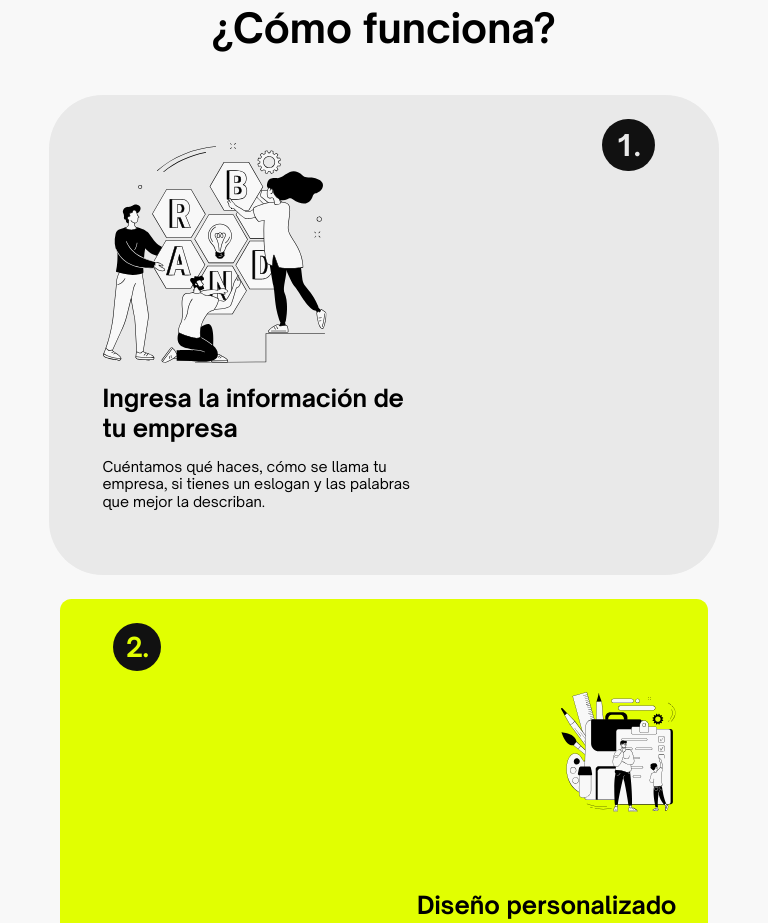
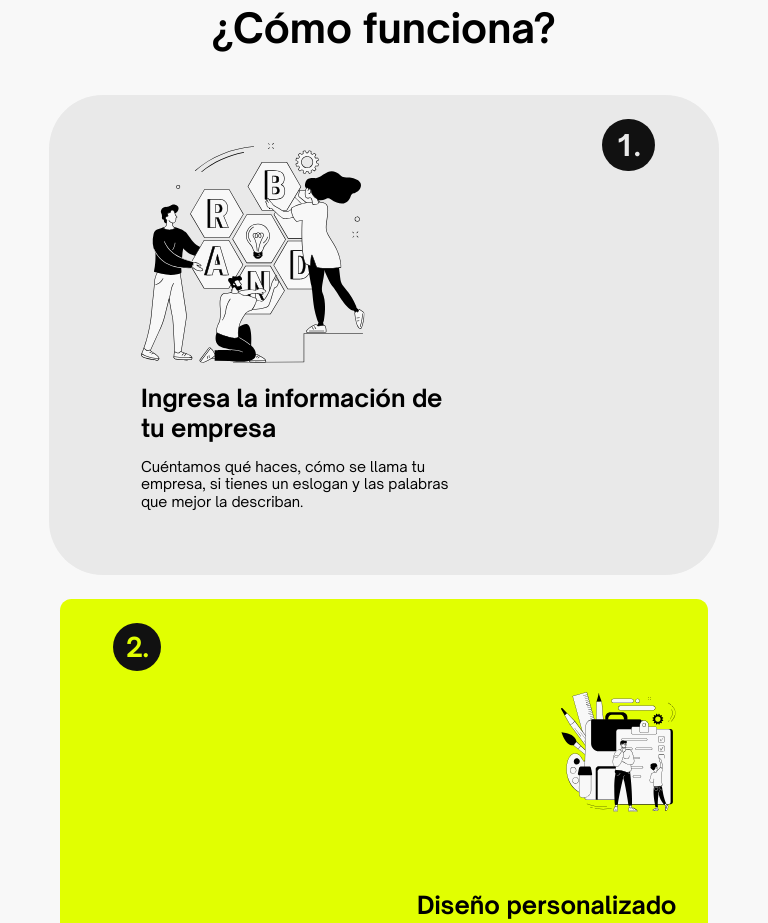
Before and after one commit to TheSerch07/Client-Wawo-Logos, a React (Vite) app: page / in a window 768 px wide. Shown: the part 960-1883 px from the top of the page. Built offline with nearby package versions, Linux system fonts and the light colour scheme; the HTML template or start-up script is replaced by a standard one.

Commit message:
ready responsive tutorial

```diff
--- a/src/styles/Tutorial.module.css
+++ b/src/styles/Tutorial.module.css
@@ -175,6 +175,7 @@
         /* background-color: red; */
         width: 21rem;
         height: 10.5rem;
+        padding-left: 5vw;
     }
 
     .p {
@@ -186,6 +187,7 @@
 
     .contentImg {
         width: 20rem;
+        padding-left: 5vw;
     }
 
     .h2 {
```
